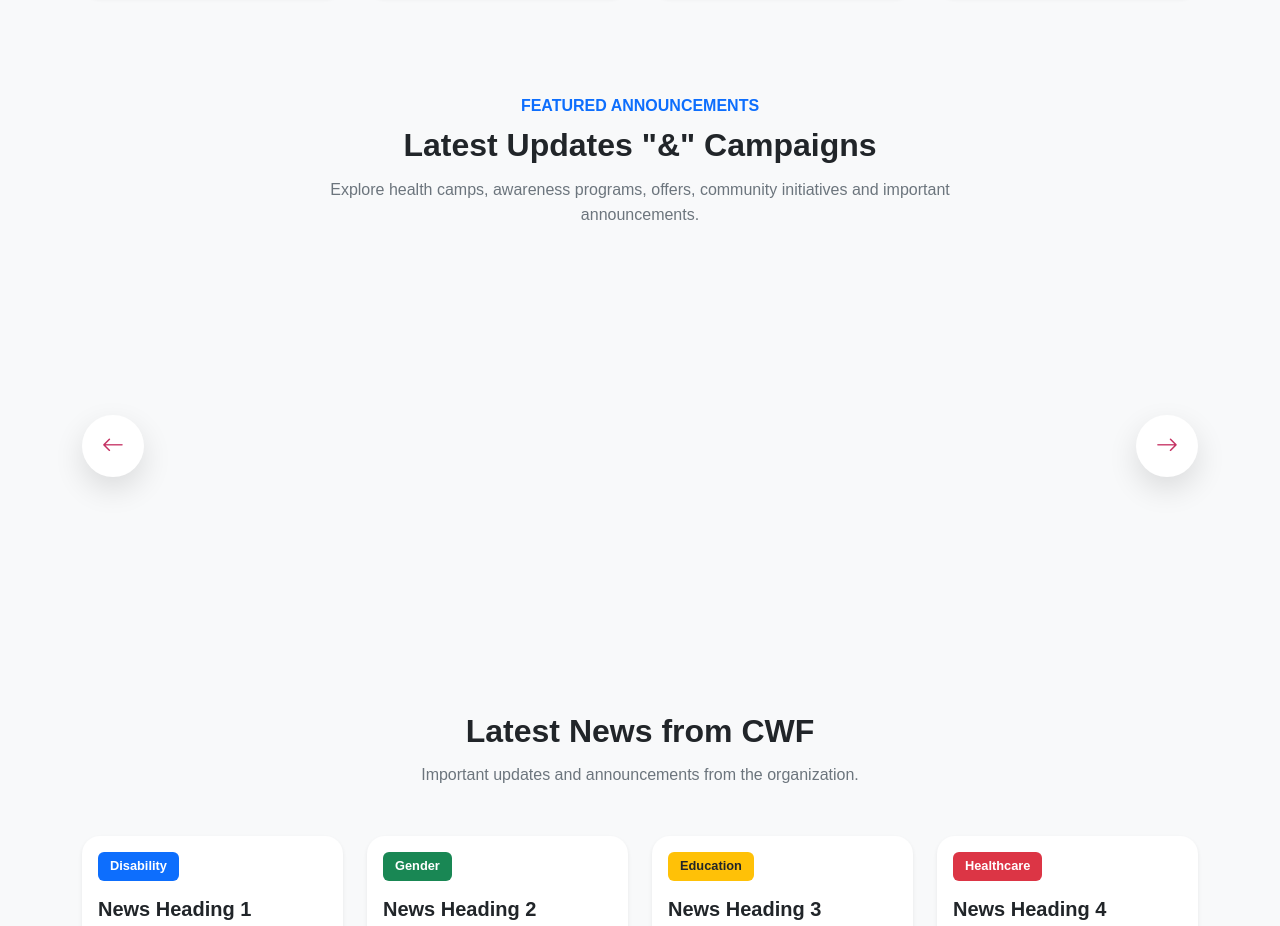
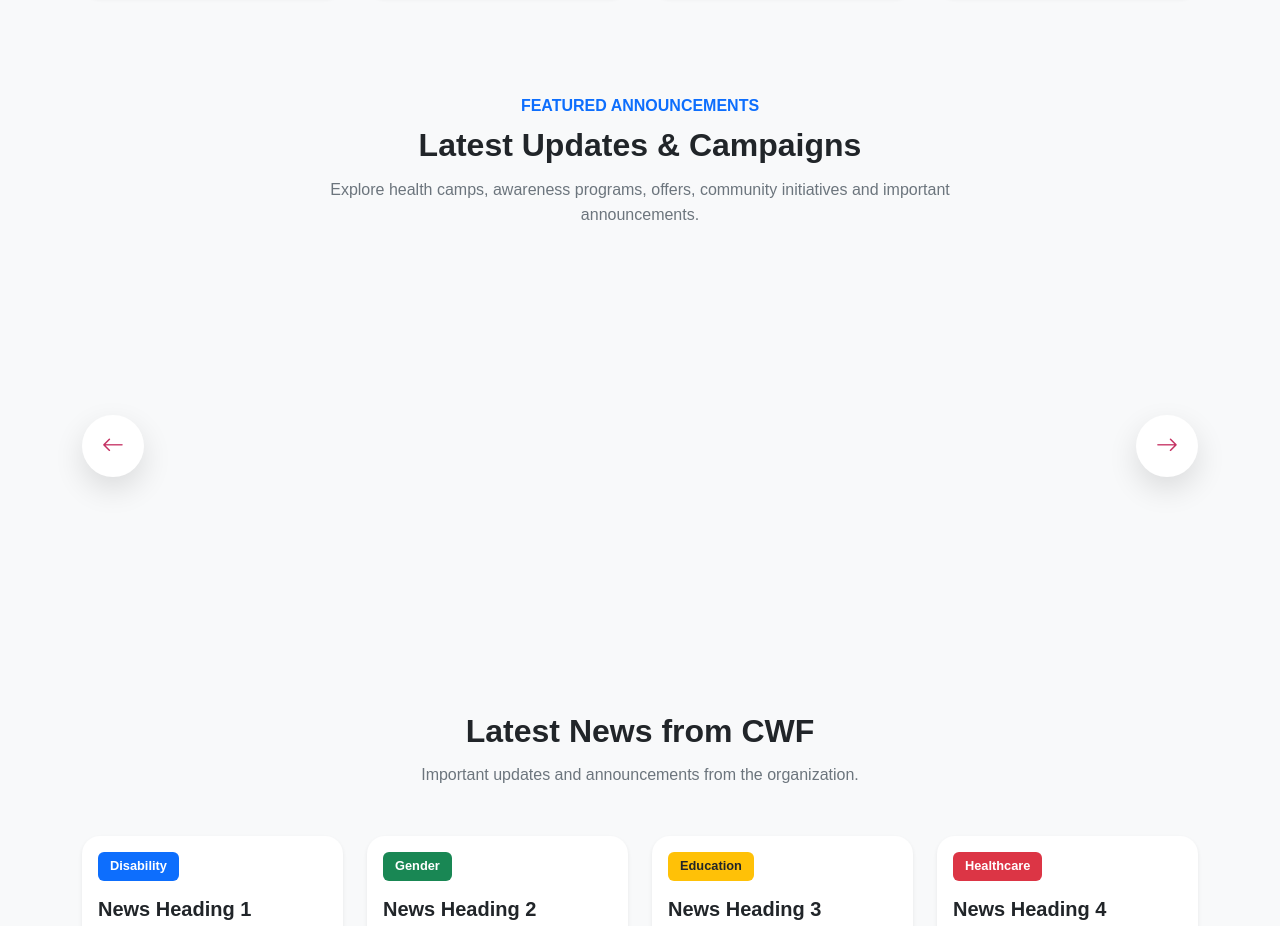
Before and after one commit to 10pranjal2005/CWF_Labs, a plain HTML site: page index.html in a window 1280 px wide. Shown: the part 1749-2675 px from the top of the page. Drawn offline with nearby package versions, Linux system fonts and the light colour scheme; no server answers.

Commit message:
Correction in index.html

```diff
--- a/index.html
+++ b/index.html
@@ -264,7 +264,7 @@
       </span>
 
       <h2 class="section-title mt-2">
-        Latest Updates "&amp;" Campaigns
+        Latest Updates &amp; Campaigns
       </h2>
 
       <p class="section-description">
```
